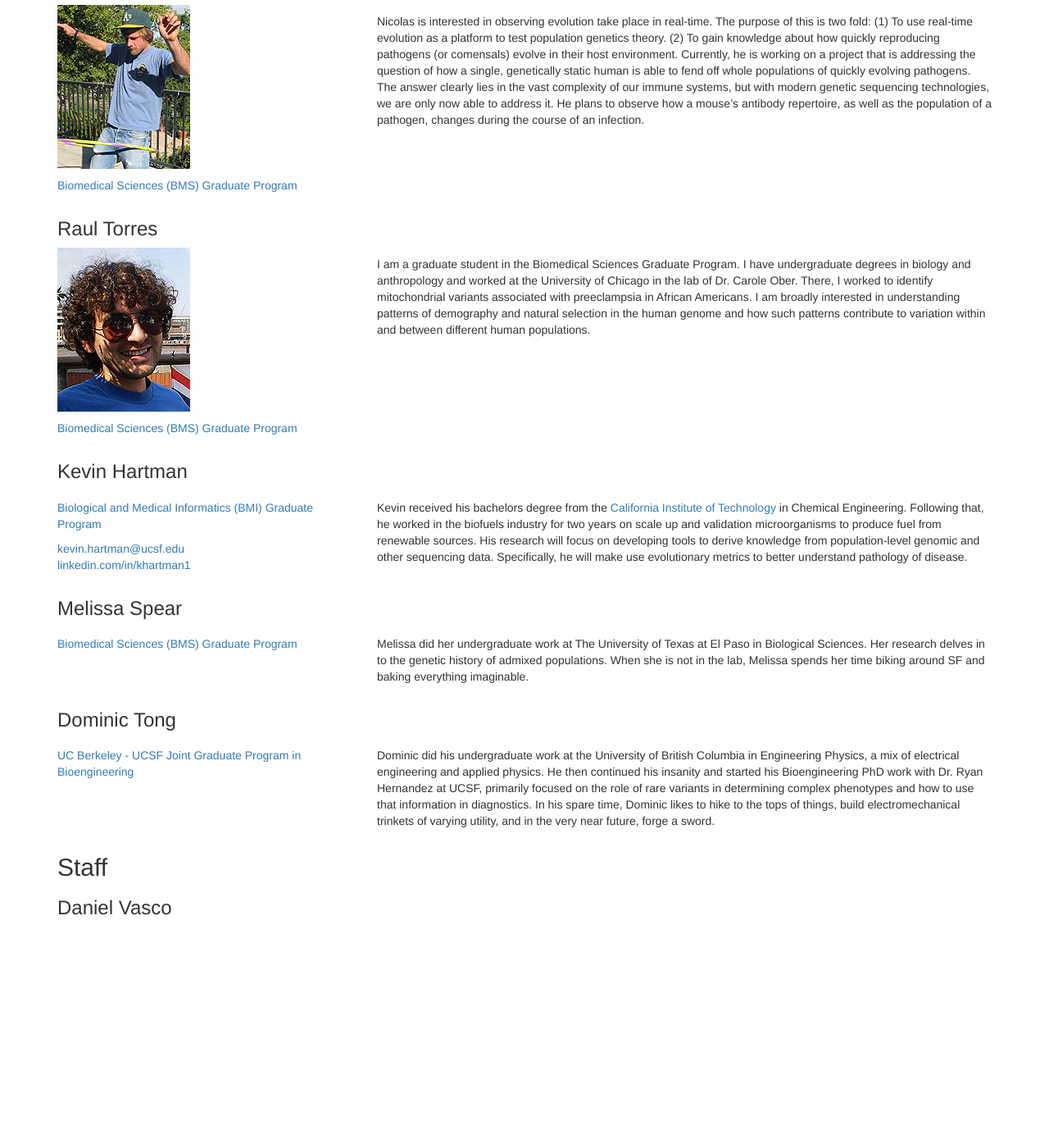
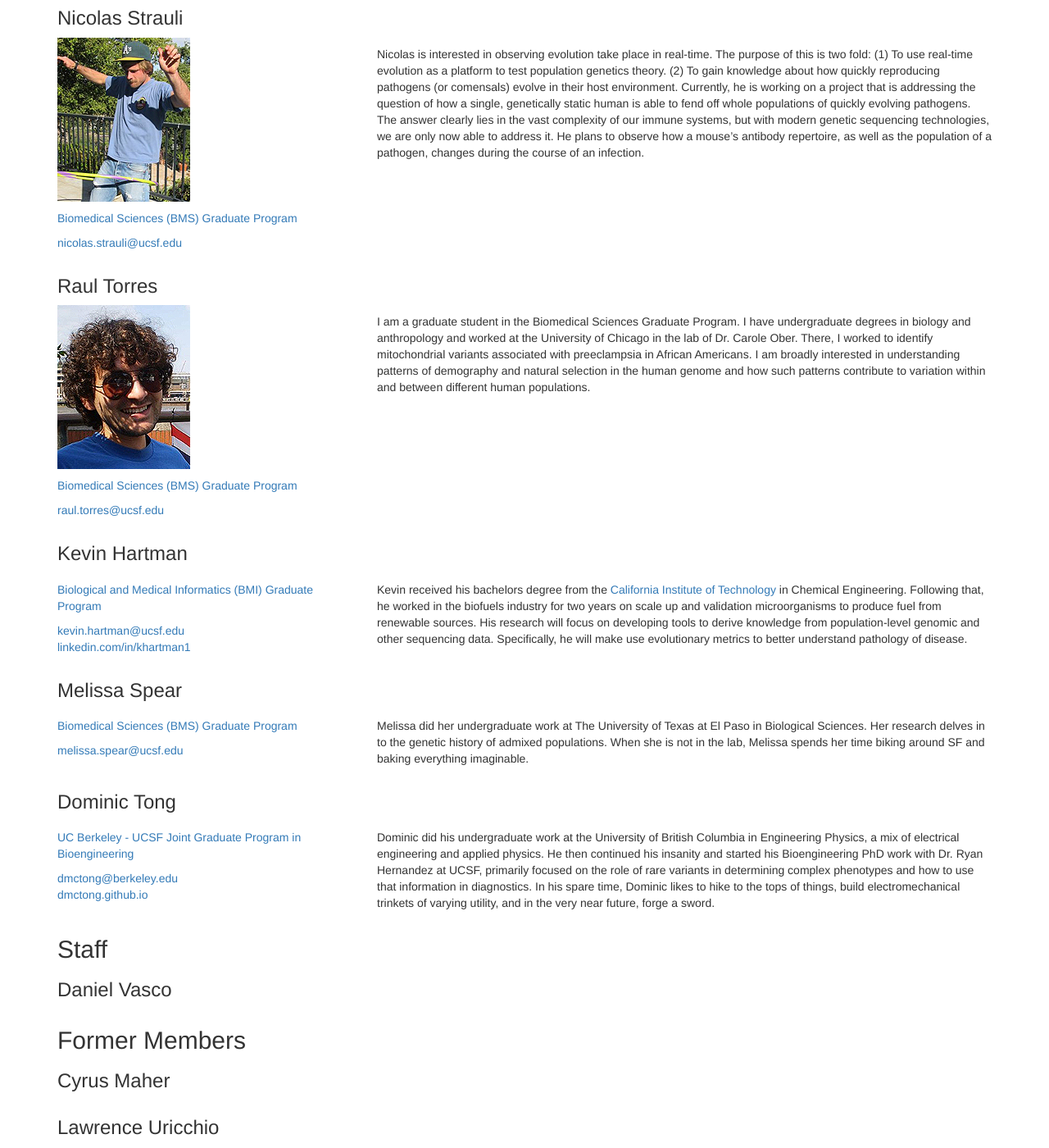
Before and after one commit to HernandezLab/hernandezlab.github.io, a Jekyll site: the page built from test/index.html, in a window 1280 px wide and 1400 px high, scrolled down 877 px. Shown: the whole window at 82% size. Built offline with Jekyll 4.4.1, drawn with Linux system fonts in a browser that asks for light colours; nearby versions of some CDN libraries; before the commit the page ends 2009 px from its top, so only the background shows below that; some of the changed text lies outside the part shown.

Commit message:
add more people data

```diff
--- a/_data/ymltest.yml
+++ b/_data/ymltest.yml
@@ -2,6 +2,7 @@
   group: "Ryan Hernandez"
   members:
     -
+      name: "Ryan Hernandez"
       affiliation:
         |-
           Associate Professor
@@ -9,44 +10,58 @@
       contact: "[ryan.hernadez@ucsf.edu](mailto:ryan.hernadez@ucsf.edu)"
       description: "Ryan studies patterns of genetic variation in modern day populations to gain insights into their evolutionary history. His focus is on the development of population genetic models that can best explain observed data, with the goal of understanding the genetic basis for complex traits.  Ryan's interests span basic population genetics, human disease genetics, and host-pathogen interactions.  His scientific approach tends to be highly computational, often involving a thorough analysis of detailed simulations."
       image: /static/img/headshot-Hernandez.jpg
-      name: "Ryan Hernandez"
 - group: Postdoctoral Scholars
   members:
     -
+      name: "Zachary Szpiech"
       description: "I completed my BS in mathematics at the University if Michigan and my PhD in Bioinformatics with Noah Rosenberg. I study the properties and distribution of private genetic variation, its role in the inference of population demography, and its connections to admixture mapping and complex disease genetics."
+      contact: "[zachary.szpiech@ucsf.edu](zachary.szpiech@ucsf.edu)"
       image: /static/img/headshot-Szpiech.jpg
-      name: Zachary Szpiech
 -
   group: "Graduate Students"
   members:
     -
+      name: "Nicolas Strauli"
       affiliation: "[Biomedical Sciences (BMS) Graduate Program](https://bms.ucsf.edu/)"
+      contact: "[nicolas.strauli@ucsf.edu](mailto:nicolas.strauli@ucsf.edu)"
       description: "Nicolas is interested in observing evolution take place in real-time. The purpose of this is two fold: (1) To use real-time evolution as a platform to test population genetics theory. (2) To gain knowledge about how quickly reproducing pathogens (or comensals) evolve in their host environment. Currently, he is working on a project that is addressing the question of how a single, genetically static human is able to fend off whole populations of quickly evolving pathogens. The answer clearly lies in the vast complexity of our immune systems, but with modern genetic sequencing technologies, we are only now able to address it. He plans to observe how a mouse's antibody repertoire, as well as the population of a pathogen, changes during the course of an infection."
       image: /static/img/heashot-Strauli.jpg
-      name: "Nicolas Strauli"
     -
+      name: "Raul Torres"
       affiliation: "[Biomedical Sciences (BMS) Graduate Program](https://bms.ucsf.edu/)"
+      contact: "[raul.torres@ucsf.edu](mailto:raul.torres@ucsf.edu)"
       description: "I am a graduate student in the Biomedical Sciences Graduate Program. I have undergraduate degrees in biology and anthropology and worked at the University of Chicago in the lab of Dr. Carole Ober. There, I worked to identify mitochondrial variants associated with preeclampsia in African Americans. I am broadly interested in understanding patterns of demography and natural selection in the human genome and how such patterns contribute to variation within and between different human populations."
       image: /static/img/headshot-Torres.jpg
-      name: "Raul Torres"
     -
+      name: "Kevin Hartman"
       affiliation: "[Biological and Medical Informatics (BMI) Graduate Program](http://bioinformatics.ucsf.edu/)"
       contact:
         |-
           [kevin.hartman@ucsf.edu](mailto:kevin.hartman@ucsf.edu)
           [linkedin.com/in/khartman1](https://www.linkedin.com/in/khartman1)
       description: "Kevin received his bachelors degree from the [California Institute of Technology](https://www.caltech.edu/) in Chemical Engineering. Following that, he worked in the biofuels industry for two years on scale up and validation microorganisms to produce fuel from renewable sources. His research will focus on developing tools to derive knowledge from population-level genomic and other sequencing data. Specifically, he will make use evolutionary metrics to better understand pathology of disease."
-      name: "Kevin Hartman"
     -
+      name: "Melissa Spear"
       affiliation: "[Biomedical Sciences (BMS) Graduate Program](https://bms.ucsf.edu/)"
+      contact: "[melissa.spear@ucsf.edu](mailto:melissa.spear@ucsf.edu)"
       description: "Melissa did her undergraduate work at The University of Texas at El Paso in Biological Sciences. Her research delves in to the genetic history of admixed populations. When she is not in the lab, Melissa spends her time biking around SF and baking everything imaginable."
-      name: "Melissa Spear"
     -
+      name: "Dominic Tong"
       affiliation: "[UC Berkeley - UCSF Joint Graduate Program in Bioengineering](http://bioegrad.berkeley.edu/)"
+      contact:
+        |-
+          [dmctong@berkeley.edu](mailto:dmctong@berkeley.edu)
+          [dmctong.github.io](https://dmctong.github.io)
       description: "Dominic did his undergraduate work at the University of British Columbia in Engineering Physics, a mix of electrical engineering and applied physics. He then continued his insanity and started his Bioengineering PhD work with Dr. Ryan Hernandez at UCSF, primarily focused on the role of rare variants in determining complex phenotypes and how to use that information in diagnostics. In his spare time, Dominic likes to hike to the tops of things, build electromechanical trinkets of varying utility, and in the very near future, forge a sword."
-      name: "Dominic Tong"
 -
   group: "Staff"
   members:
     -
       name: "Daniel Vasco"
+-
+  group: "Former Members"
+  members:
+    -
+      name: "Cyrus Maher"
+    -
+      name: "Lawrence Uricchio"
```
